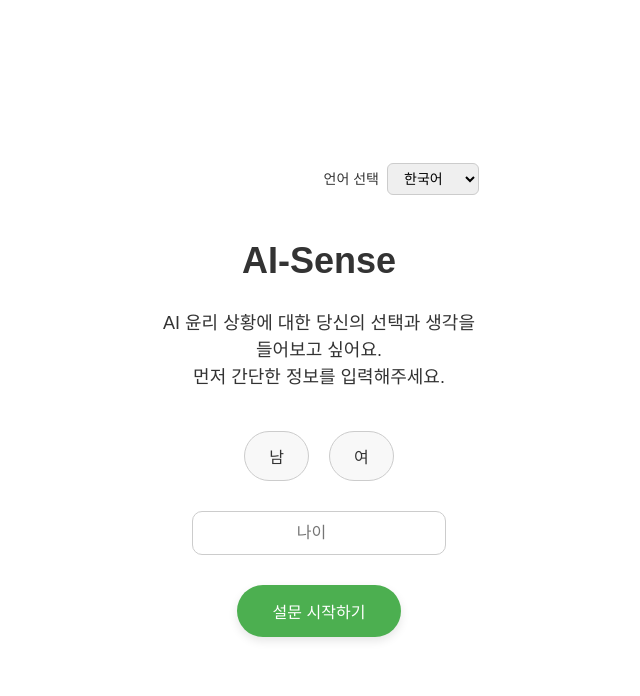
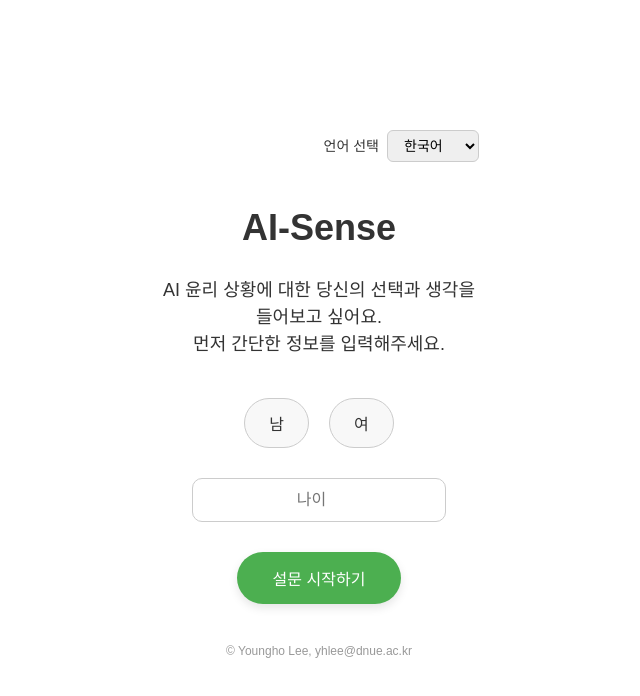
Before and after one commit to yhlee1627/ai-sense, a React (Vite) app: page / in a window 1280 px wide. Shown: the top 696 px of the page, without its empty margins (321-961 px from the left). Built offline with nearby package versions, Linux system fonts and the light colour scheme; no server answers.

Commit message:
✨ feat: 카피라이트 추가

```diff
--- a/src/pages/Home.tsx
+++ b/src/pages/Home.tsx
@@ -145,6 +145,15 @@ export default function Home() {
         >
           {t.home.startButton}
         </button>
+
+        {/* 카피라이트 */}
+        <p style={{
+          marginTop: '40px',
+          fontSize: '12px',
+          color: '#999'
+        }}>
+          © Youngho Lee, yhlee@dnue.ac.kr
+        </p>
       </div>
     </div>
   )
```
